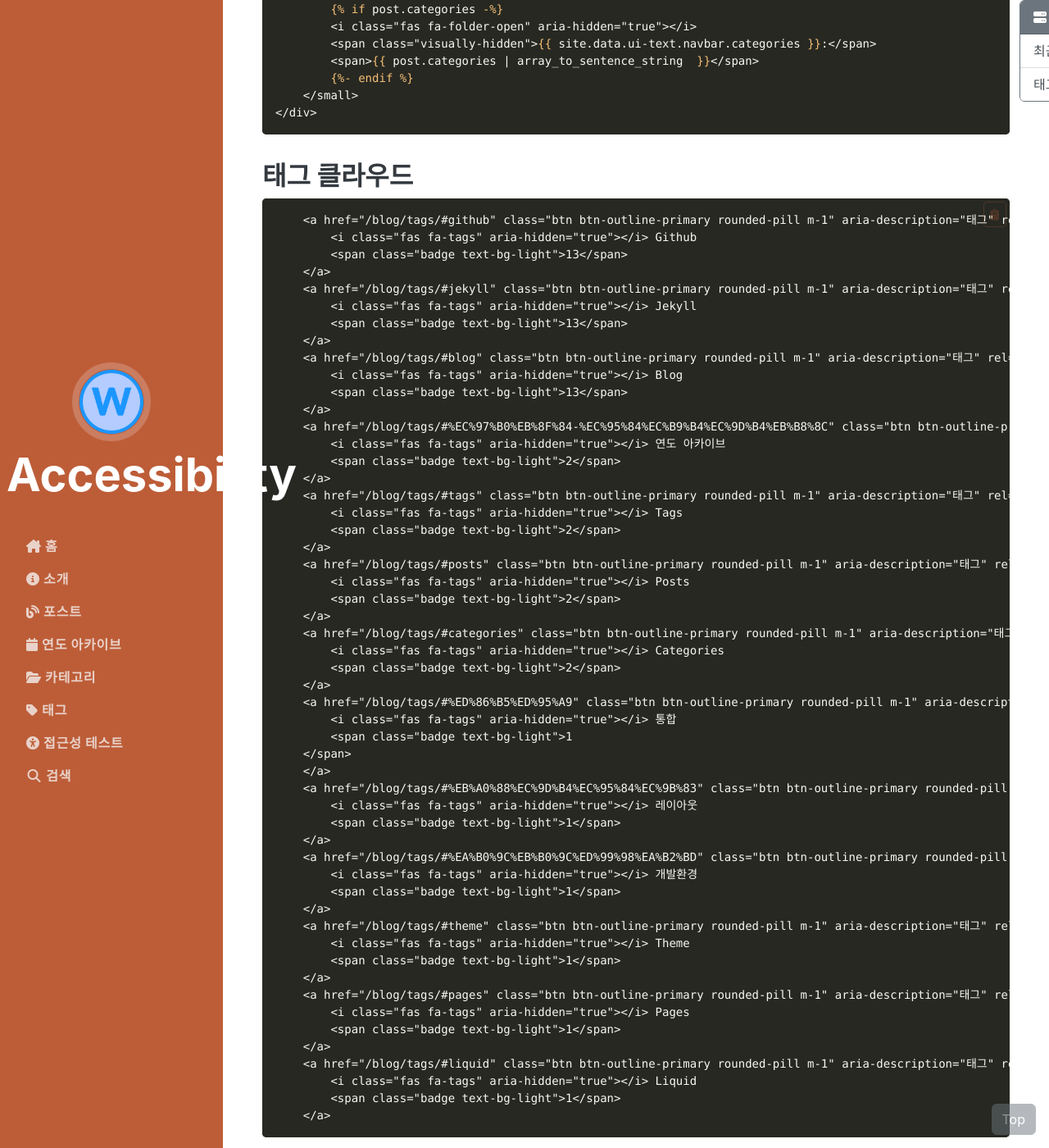
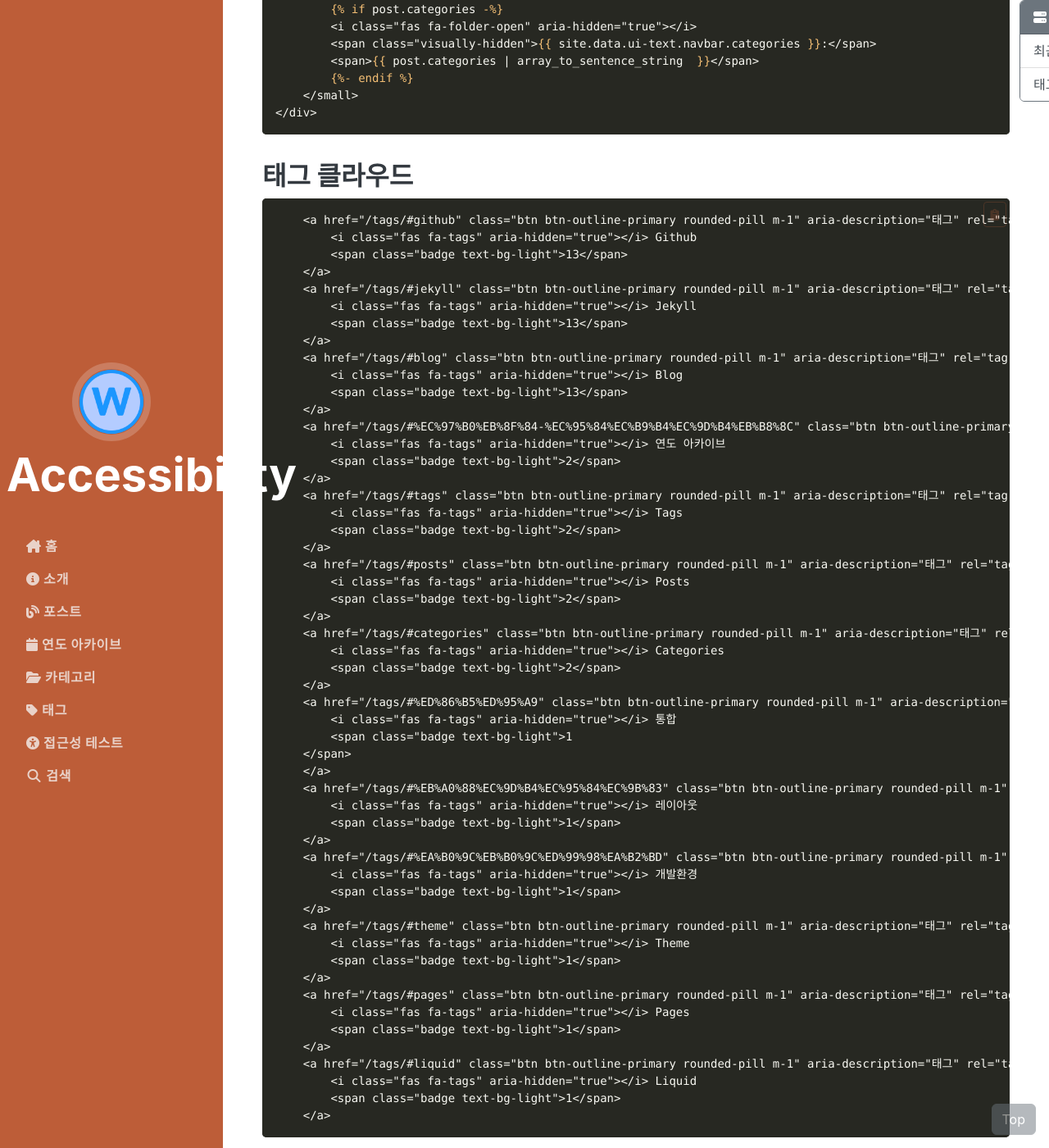
Before and after one commit to dlehdgh/dlehdgh.github.io, a Jekyll site: the page built from _posts/2023-11-25-github-blog-home.md, in a window 1280 px wide and 1400 px high, scrolled down 1842 px. Shown: the whole window at 82% size. Built offline with Jekyll 4.4.1, drawn with Linux system fonts in a browser that asks for light colours; some web fonts are replaced.

Commit message:
baseurl 수정

```diff
--- a/_config.yml
+++ b/_config.yml
@@ -23,7 +23,7 @@ email: dlehdgh2@naver.com
 description: >- # "baseurl:"이 나올 때까지 줄 바꿈을 무시함
   Web Accessibility Testing Page
 author: dlehdgh
-baseurl: "/blog" # 사이트의 하위 경로, e.g. /blog
+baseurl: "" # 사이트의 하위 경로, e.g. /blog
 url: "https://dlehdgh.github.io" # 사이트의 기본 호스트 이름 및 프로토콜, e.g. http://example.com
 permalink: /:categories/:title/ # 포스트 주소 e.g. /:categories/:year/:month/:day/:title:output_ext
 
```
